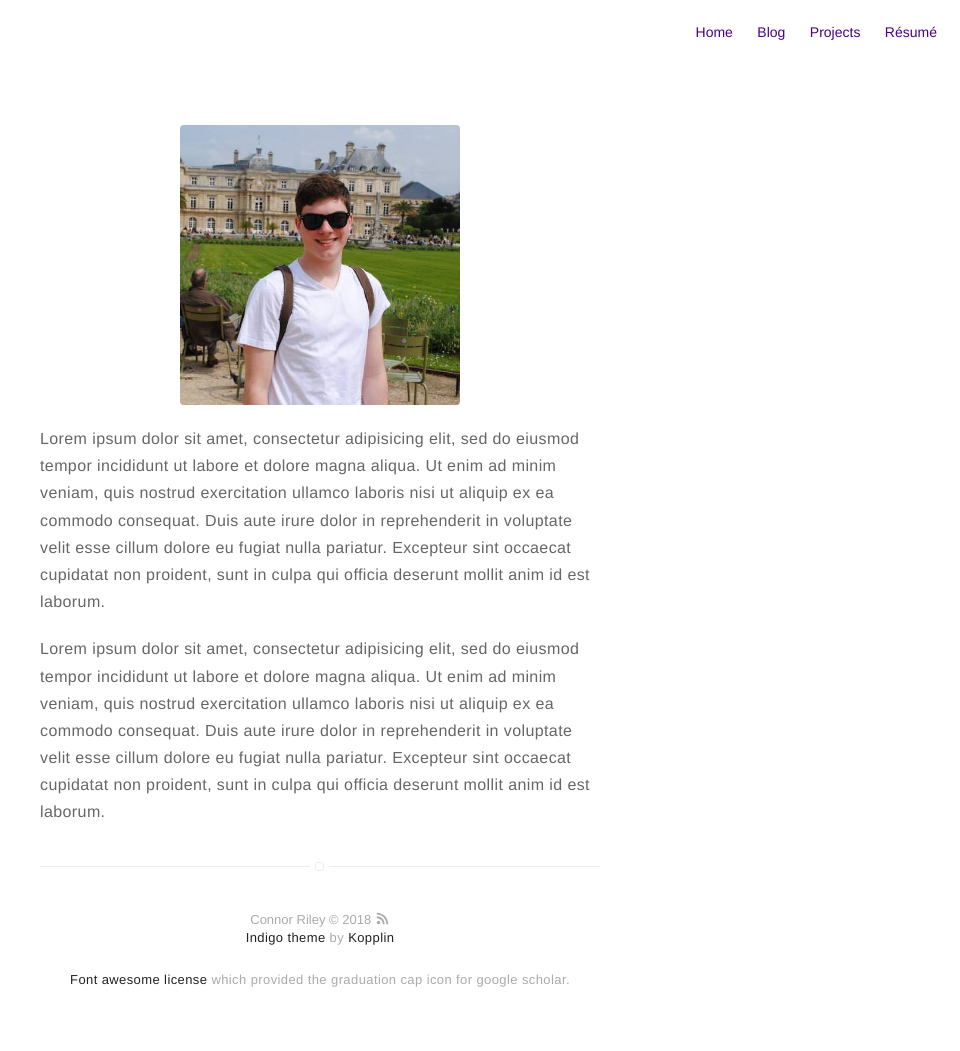
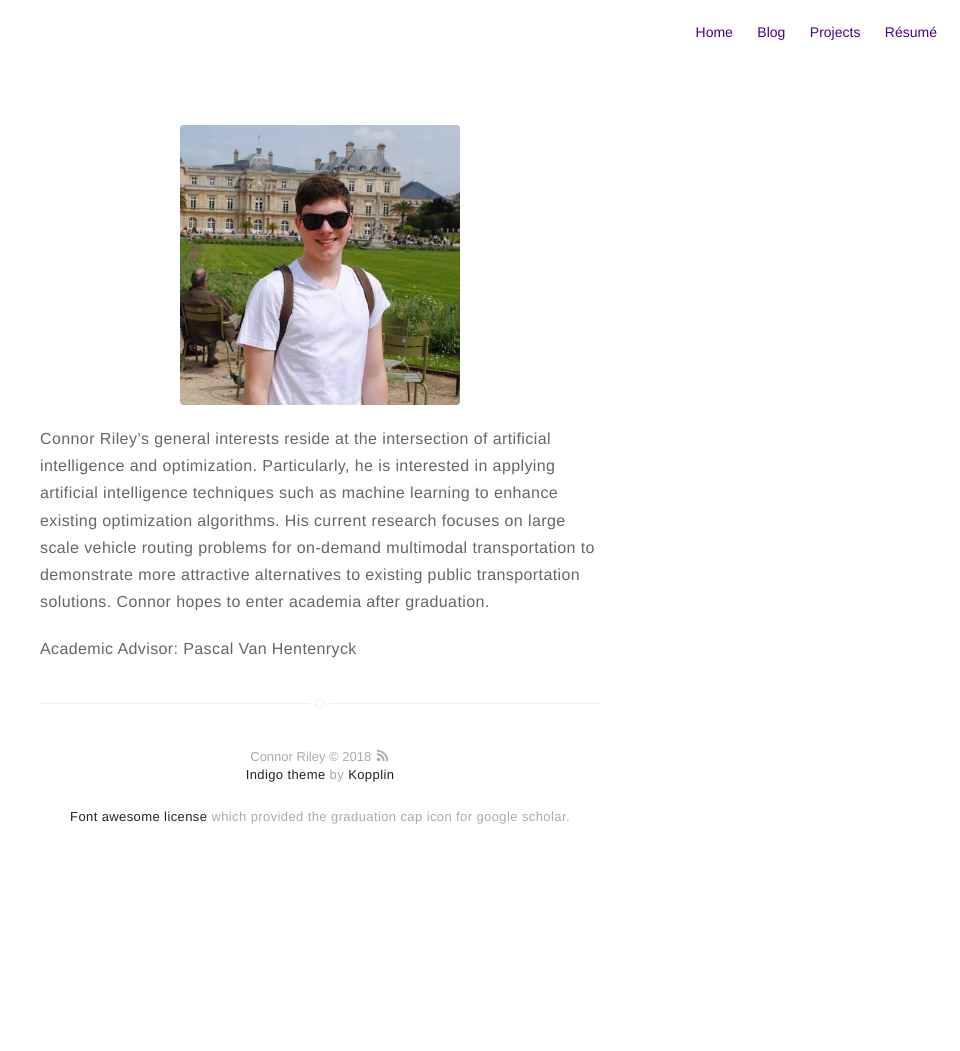
Before and after one commit to ctriley/ctriley.github.io, a Jekyll site: the page built from about.md, in a window 1280 px wide. Shown: the whole page, without its empty margins (320-1280 px from the left). Built offline with Jekyll 4.4.1, drawn with Linux system fonts in a browser that asks for light colours; after the commit the page ends 900 px from its top, so only the background shows below that.

Commit message:
adding about section

```diff
--- a/about.md
+++ b/about.md
@@ -4,16 +4,8 @@ layout: page
 ---
 ![Profile Image]({{ site.url }}/{{ site.picture }})
 
-<p>Lorem ipsum dolor sit amet, consectetur adipisicing elit, sed do eiusmod
-tempor incididunt ut labore et dolore magna aliqua. Ut enim ad minim veniam,
-quis nostrud exercitation ullamco laboris nisi ut aliquip ex ea commodo
-consequat. Duis aute irure dolor in reprehenderit in voluptate velit esse
-cillum dolore eu fugiat nulla pariatur. Excepteur sint occaecat cupidatat non
-proident, sunt in culpa qui officia deserunt mollit anim id est laborum.</p>
+<p>
+Connor Riley’s general interests reside at the intersection of artificial intelligence and optimization. Particularly, he is interested in applying artificial intelligence techniques such as machine learning to enhance existing optimization algorithms. His current research focuses on large scale vehicle routing problems for on-demand multimodal transportation to demonstrate more attractive alternatives to existing public transportation solutions. Connor hopes to enter academia after graduation.
+</p>
 
-<p>Lorem ipsum dolor sit amet, consectetur adipisicing elit, sed do eiusmod
-tempor incididunt ut labore et dolore magna aliqua. Ut enim ad minim veniam,
-quis nostrud exercitation ullamco laboris nisi ut aliquip ex ea commodo
-consequat. Duis aute irure dolor in reprehenderit in voluptate velit esse
-cillum dolore eu fugiat nulla pariatur. Excepteur sint occaecat cupidatat non
-proident, sunt in culpa qui officia deserunt mollit anim id est laborum.</p>
+<p>Academic Advisor: Pascal Van Hentenryck</p>
```
